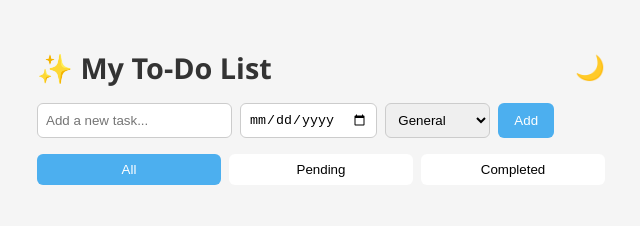
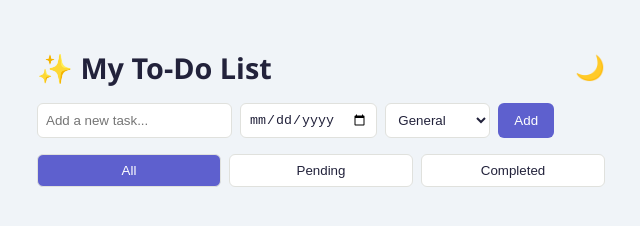
Before and after one commit to mathik2/To-Do-List-Updated, a plain HTML site: page index.html in a window 1280 px wide. Shown: the whole page, without its empty margins (319-959 px from the left). Drawn offline with Linux system fonts and the light colour scheme.

Commit message:
added images

```diff
--- a/style.css
+++ b/style.css
@@ -12,16 +12,20 @@ body {
 }
 
 :root {
-  --bg: #f5f5f5;
-  --card: #fff;
-  --text: #333;
-  --accent: #4cafef;
+  --bg: #f0f4f8;
+  --card: #ffffff;
+  --text: #22223b;
+  --accent: #5e60ce;
+  --accent-hover: #3a0ca3;
+  --border: #e0e1dd;
 }
 body.dark {
-  --bg: #181818;
-  --card: #242424;
-  --text: #eee;
-  --accent: #90caf9;
+  --bg: #232946;
+  --card: #1a1a2e;
+  --text: #e0e1dd;
+  --accent: #eebbc3;
+  --accent-hover: #b8c1ec;
+  --border: #393e46;
 }
 
 .app {
@@ -52,8 +56,10 @@ header h1 {
 }
 .task-input input, .task-input select {
   padding: 0.5rem;
-  border: 1px solid #ccc;
+  border: 1px solid var(--border);
   border-radius: 6px;
+  background: var(--card);
+  color: var(--text);
 }
 .task-input button {
   background: var(--accent);
@@ -65,7 +71,8 @@ header h1 {
   transition: 0.2s;
 }
 .task-input button:hover {
-  opacity: 0.9;
+  background: var(--accent-hover);
+  opacity: 1;
 }
 
 .filters {
@@ -80,11 +87,13 @@ header h1 {
   padding: 0.5rem;
   cursor: pointer;
   background: var(--card);
+  color: var(--text);
+  border: 1px solid var(--border);
   transition: 0.2s;
 }
 .filters .active {
   background: var(--accent);
-  color: white;
+  color: #fff;
 }
 
 #taskList {
@@ -98,6 +107,7 @@ header h1 {
   display: flex;
   justify-content: space-between;
   align-items: center;
+  border: 1px solid var(--border);
 }
 .task.completed {
   text-decoration: line-through;
@@ -117,9 +127,9 @@ header h1 {
   border-radius: 6px;
   cursor: pointer;
 }
-.task button.complete { background: #81c784; }
-.task button.delete { background: #e57373; }
-.task button.edit { background: #64b5f6; }
+.task button.complete { background: #81c784; color: #fff; }
+.task button.delete { background: #e57373; color: #fff; }
+.task button.edit { background: #64b5f6; color: #fff; }
 
 @media (max-width: 600px) {
   html, body {
```
Also changed, not shown: dark_mode.png (added), image.png, 1 other file.
